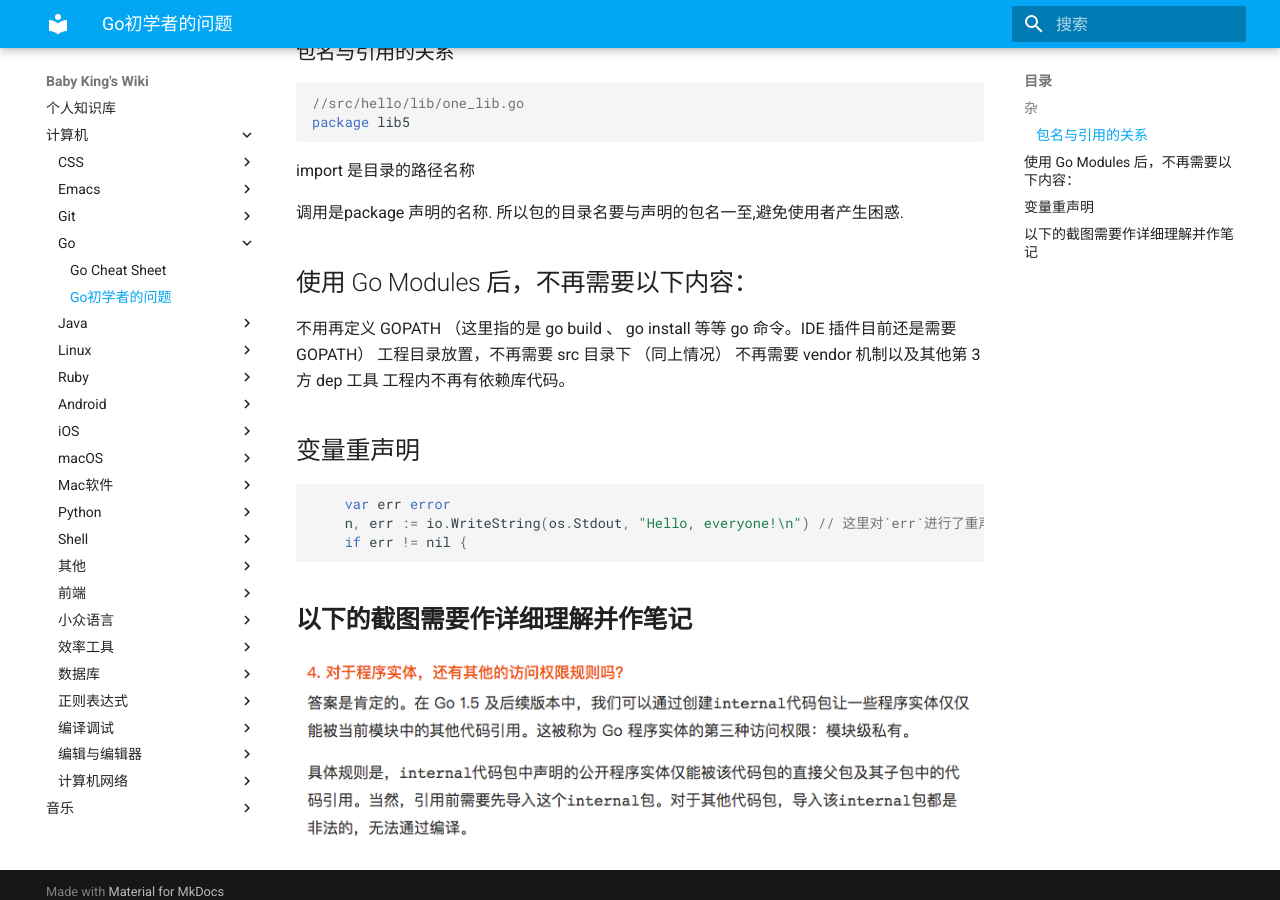
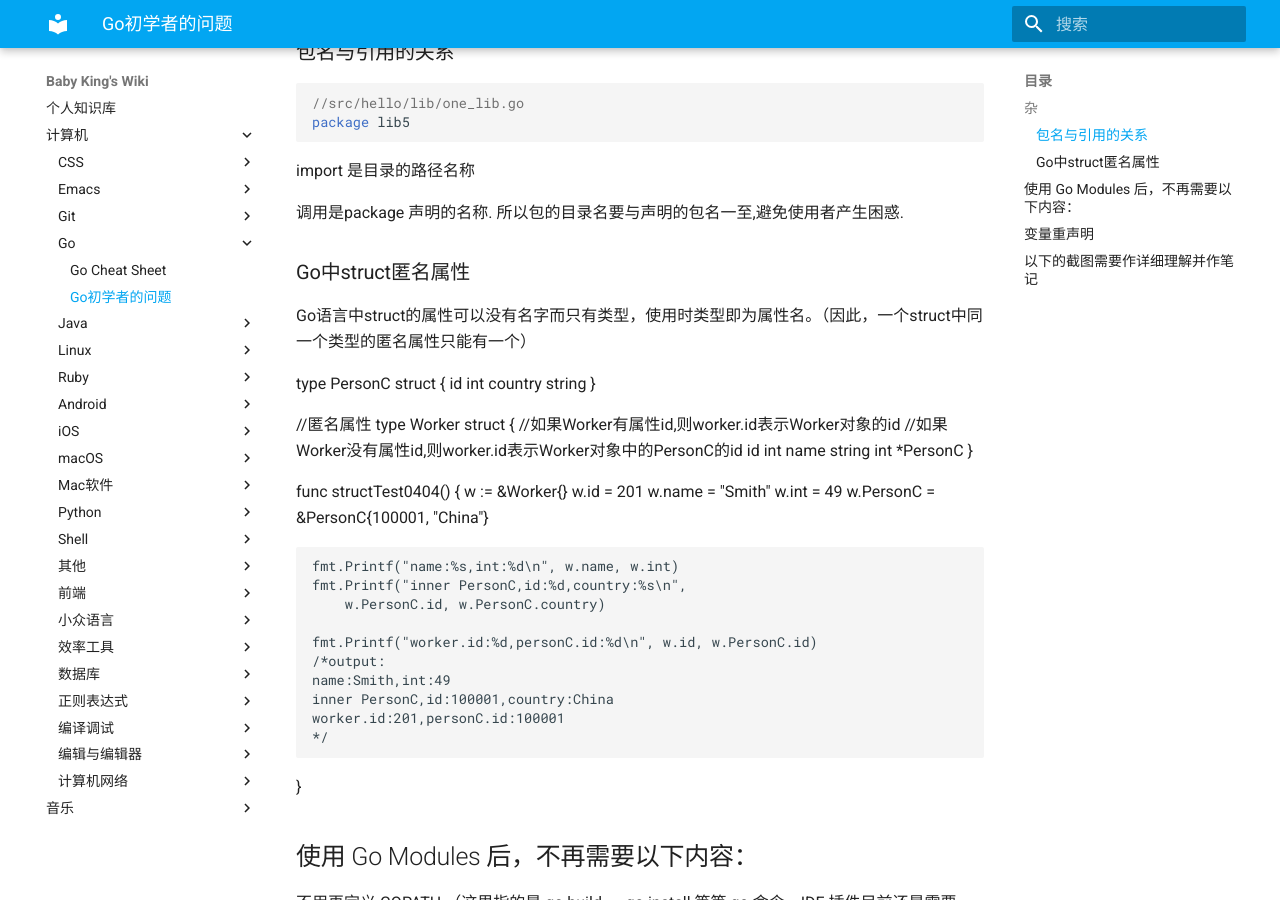
Before and after one commit to babyking/wiki, an MkDocs documentation site: the page built from wiki/计算机/Go/Go初学者的问题.md, in a window 1280 px wide and 900 px high, scrolled down 867 px. Built offline with MkDocs 1.6.1 and Material for MkDocs 9.7.7, drawn with Linux system fonts in a browser that asks for light colours.

Commit message:
quick commit

```diff
--- a/wiki/计算机/Go/Go初学者的问题.md
+++ b/wiki/计算机/Go/Go初学者的问题.md
@@ -45,6 +45,47 @@ import 是目录的路径名称
 
 
 
+### Go中struct匿名属性
+
+Go语言中struct的属性可以没有名字而只有类型，使用时类型即为属性名。（因此，一个struct中同一个类型的匿名属性只能有一个）
+
+type PersonC struct {
+	id      int
+	country string
+}
+
+//匿名属性
+type Worker struct {
+	//如果Worker有属性id,则worker.id表示Worker对象的id
+	//如果Worker没有属性id,则worker.id表示Worker对象中的PersonC的id
+	id   int
+	name string
+	int
+	*PersonC
+}
+
+func structTest0404() {
+	w := &Worker{}
+	w.id = 201
+	w.name = "Smith"
+	w.int = 49
+	w.PersonC = &PersonC{100001, "China"}
+
+	fmt.Printf("name:%s,int:%d\n", w.name, w.int)
+	fmt.Printf("inner PersonC,id:%d,country:%s\n",
+		w.PersonC.id, w.PersonC.country)
+
+	fmt.Printf("worker.id:%d,personC.id:%d\n", w.id, w.PersonC.id)
+	/*output:
+	name:Smith,int:49
+	inner PersonC,id:100001,country:China
+	worker.id:201,personC.id:100001
+	*/
+}
+
+
+
+
 ## 使用 Go Modules 后，不再需要以下内容：
 
 不用再定义 GOPATH （这里指的是 go build 、 go install 等等 go 命令。IDE 插件目前还是需要 GOPATH）
```
Also changed, not shown: wiki/计算机/python/pip常用参考.md (+3 -7 lines).
